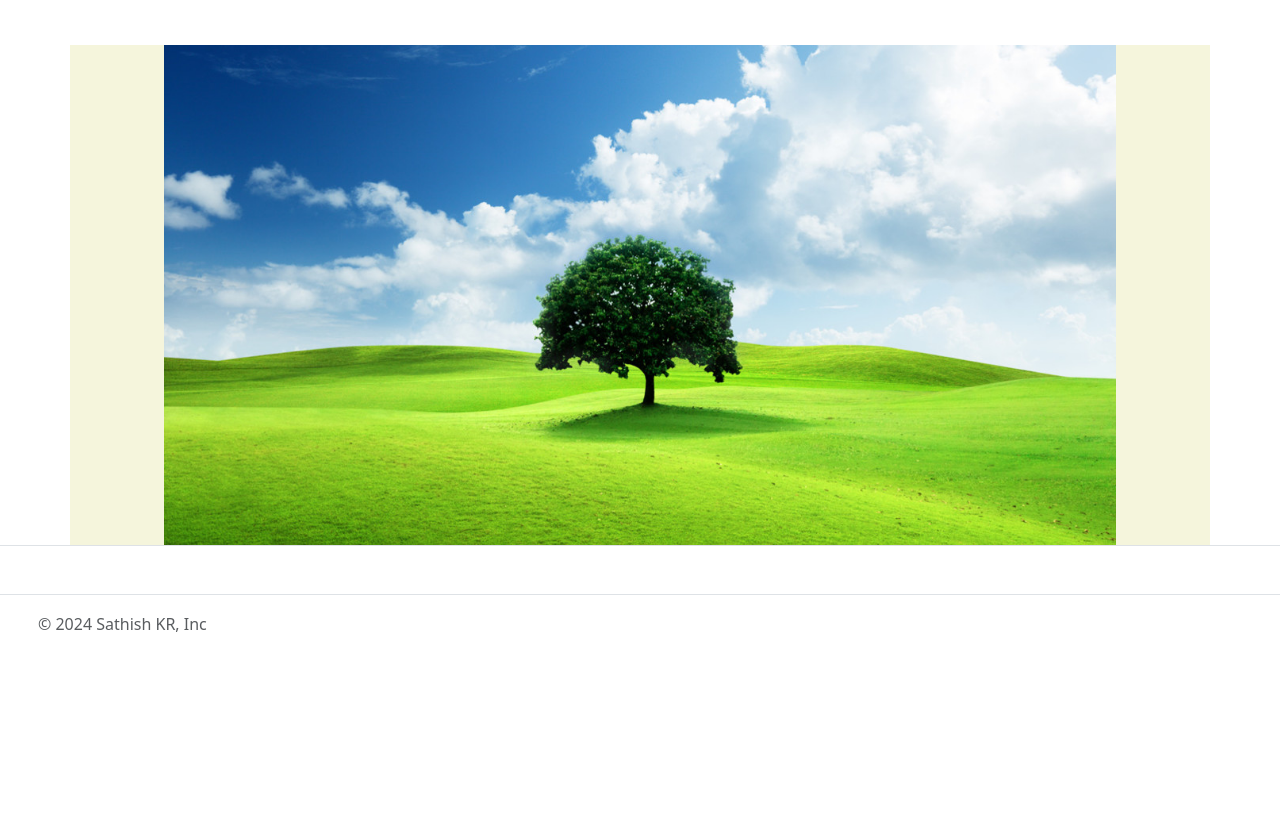
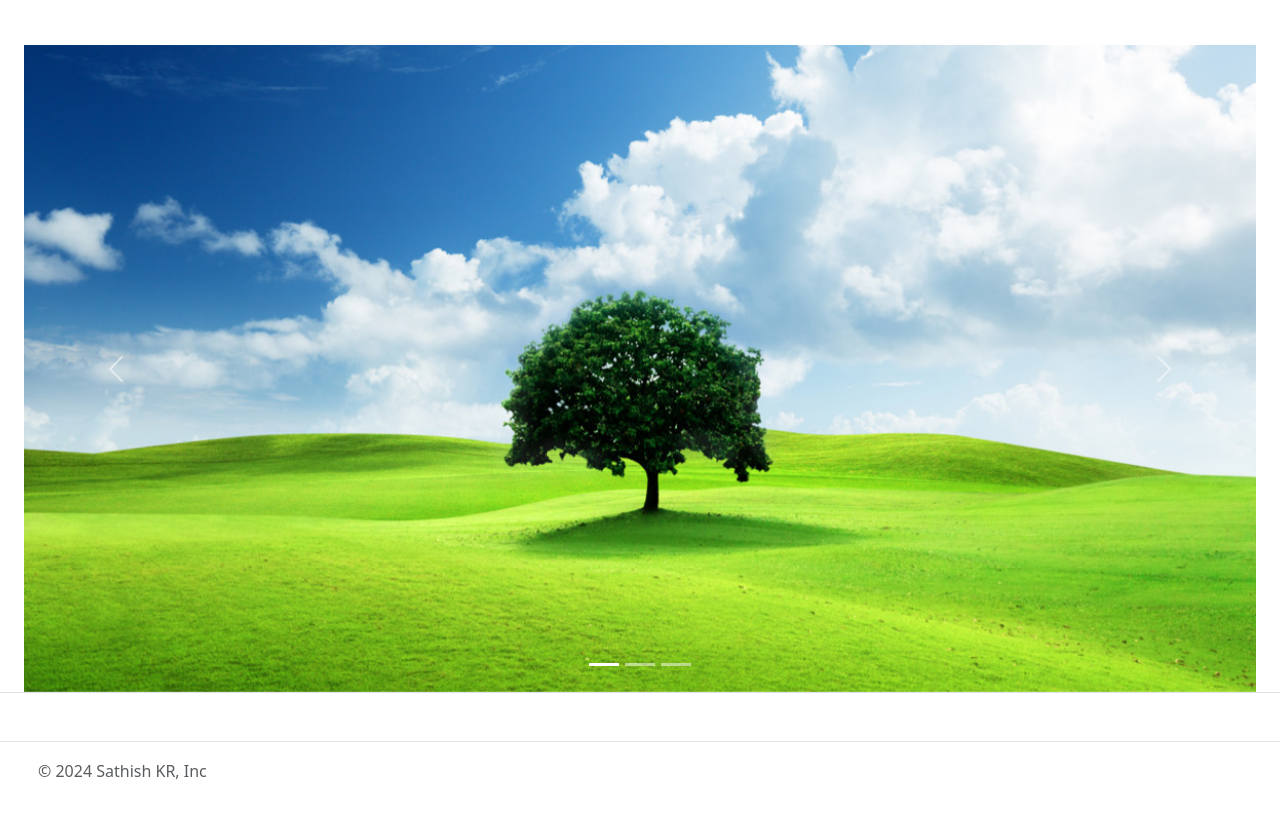
Before and after one commit to Sathishdevops38/web-development, a plain HTML site: page index.html in a window 1280 px wide. Shown: the part 586-1404 px from the top of the page. Before the commit the page ends 1263 px from the top, so only its background shows below. Drawn offline with nearby package versions, Linux system fonts and the light colour scheme.

Commit message:
sliding div added

```diff
--- a/index.html
+++ b/index.html
@@ -33,8 +33,31 @@
                 recently with desktop publishing software like Aldus PageMaker including versions of Lorem Ipsum.</p>
             <div class="d-grid gap-2 d-sm-flex justify-content-sm-center mb-5"><button type="button" class="btn btn-primary btn-lg px-4 me-sm-3">Submit</button><button type="button" class="btn btn-outline-secondary btn-lg px-4">Cancel</button></div>
         </div>
-        <div class="overflow-hidden" style="max-height: 100vh;">
-            <div class="container px-5"><img src="./assets/images/forestflag.jpg" alt="Example image" height="500" loading="lazy"></div>
+        <div id="carouselExampleIndicators" class="carousel slide">
+            <div class="carousel-indicators">
+                <button type="button" data-bs-target="#carouselExampleIndicators" data-bs-slide-to="0" class="active" aria-current="true" aria-label="Slide 1"></button>
+                <button type="button" data-bs-target="#carouselExampleIndicators" data-bs-slide-to="1" aria-label="Slide 2"></button>
+                <button type="button" data-bs-target="#carouselExampleIndicators" data-bs-slide-to="2" aria-label="Slide 3"></button>
+            </div>
+            <div class="carousel-inner">
+                <div class="carousel-item active">
+                    <img src="./assets/images/forestflag.jpg" class="d-block w-100" alt="...">
+                </div>
+                <div class="carousel-item">
+                    <img src="./assets/images/prince.jpg" class="d-block w-100" alt="...">
+                </div>
+                <div class="carousel-item">
+                    <img src="./assets/images/rainbow.jpg" class="d-block w-100" alt="...">
+                </div>
+            </div>
+            <button class="carousel-control-prev" type="button" data-bs-target="#carouselExampleIndicators" data-bs-slide="prev">
+            <span class="carousel-control-prev-icon" aria-hidden="true"></span>
+            <span class="visually-hidden">Previous</span>
+          </button>
+            <button class="carousel-control-next" type="button" data-bs-target="#carouselExampleIndicators" data-bs-slide="next">
+            <span class="carousel-control-next-icon" aria-hidden="true"></span>
+            <span class="visually-hidden">Next</span>
+          </button>
         </div>
     </div>
     <footer class="d-flex flex-wrap justify-content-between align-items-center py-3 my-4 border-top">
```
